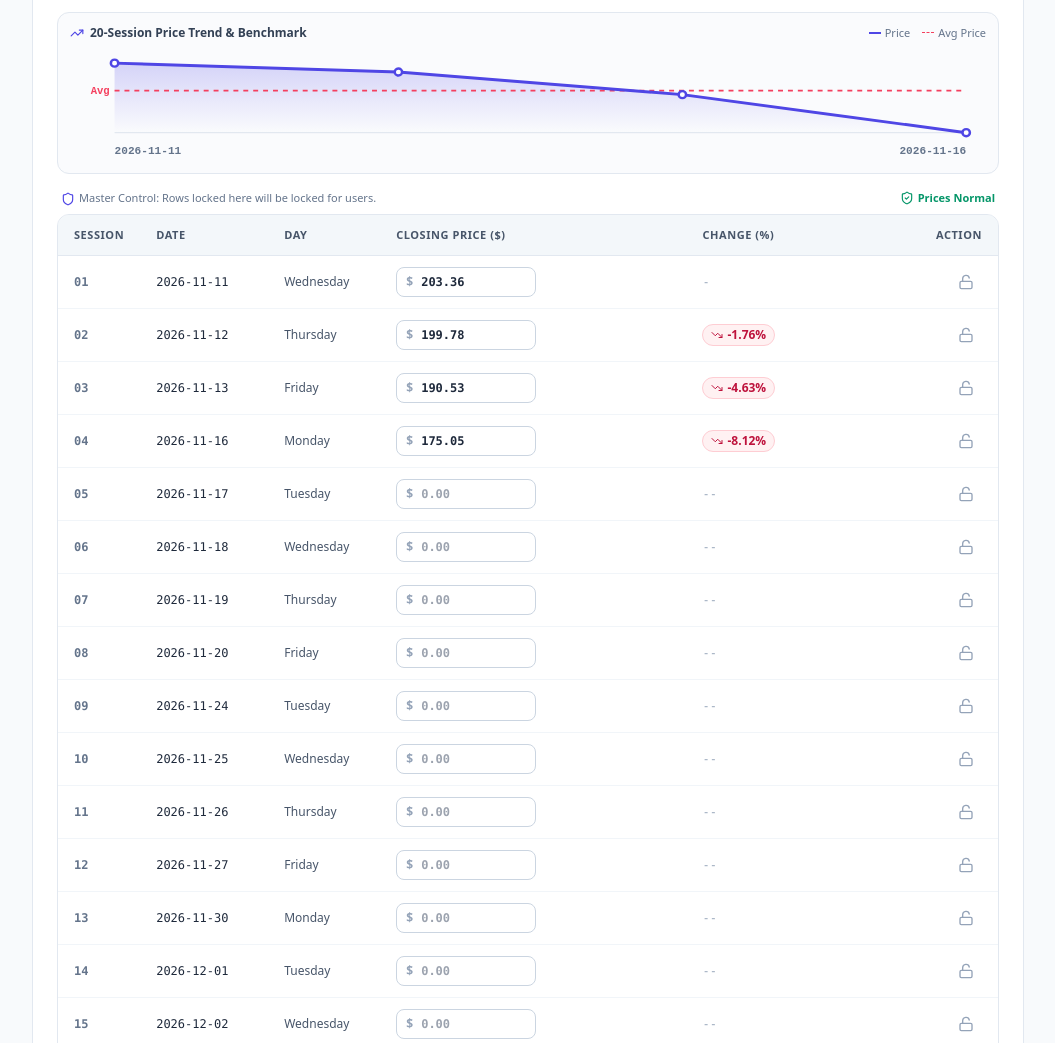
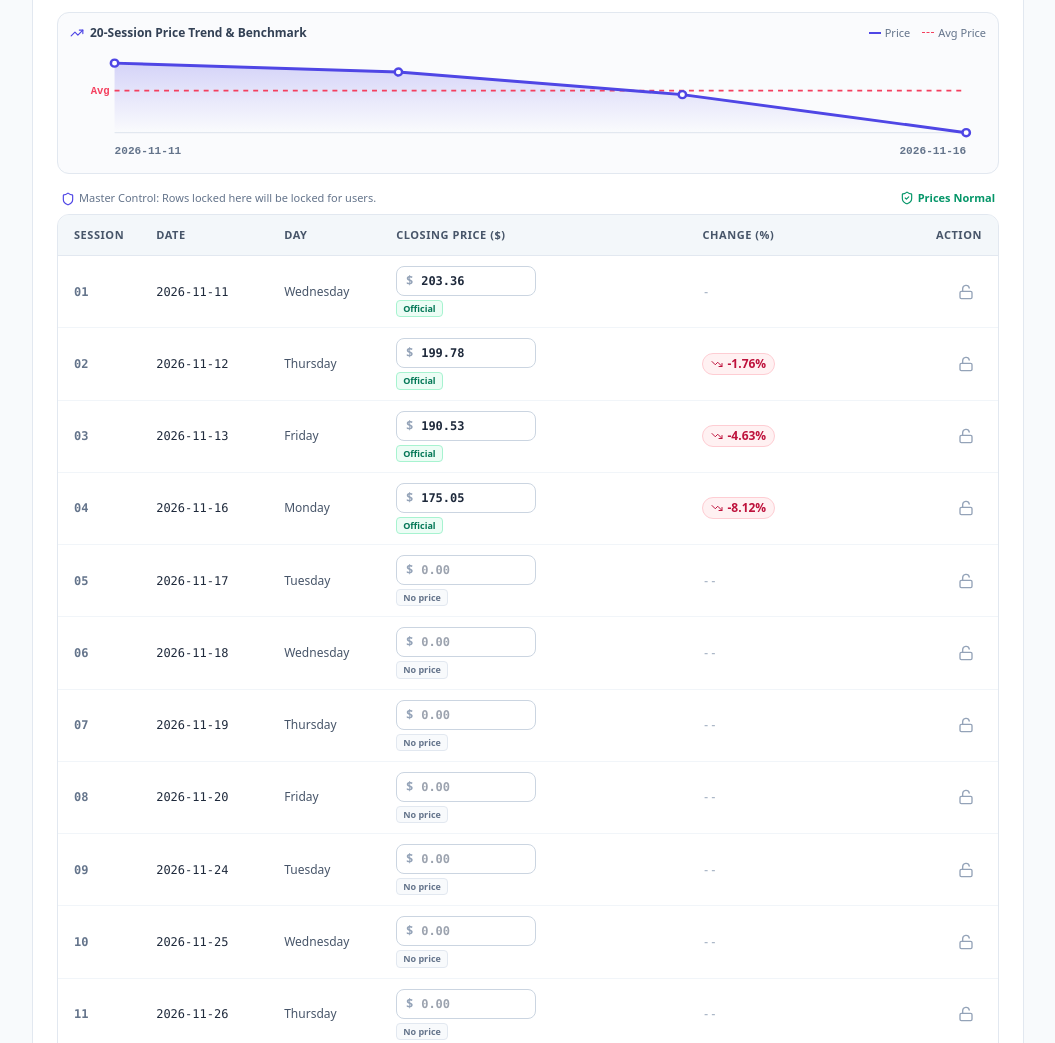
Before and after one commit to Namvo0101/App, a plain HTML site: page apps/admin_cycle_manager.html in a window 1280 px wide. Shown: the part 647-1690 px from the top of the page, without its empty margins (112-1167 px from the left). Drawn offline with nearby package versions, Linux system fonts and the light colour scheme.

Commit message:
Add files via upload

```diff
--- a/apps/admin_cycle_manager.html
+++ b/apps/admin_cycle_manager.html
@@ -1246,7 +1246,6 @@
       btnPushGit.classList.add('opacity-70');
 
       try {
-        await refreshAdminMarketPrices();
         const packageData = buildFullJsonPackage();
         const jsonContentStr = JSON.stringify(packageData, null, 2);
         const encodedContent = btoa(unescape(encodeURIComponent(jsonContentStr)));
@@ -1294,6 +1293,7 @@
 
         if (putRes.ok) {
           publishedAdminCycle = packageData.activeCycle;
+          saveAdminPriceDraft();
           const putData = await putRes.json();
           const shortSha = putData.commit ? putData.commit.sha.substring(0, 7) : 'OK';
           const msg = translations[currentLang].msgGitPushSuccess.replace('{sha}', shortSha);
@@ -1318,7 +1318,7 @@
     }
 
     // Auto Load history_data.json on startup & Reload
-    async function autoLoadHistoryDataJson(silent = false) {
+    async function autoLoadHistoryDataJson(silent = false, restoreDraft = false) {
       try {
         const res = await fetch(`./history_data.json?v=${Date.now()}`, { cache: 'no-store' });
         if (res.ok) {
@@ -1340,10 +1340,12 @@
               adminHistory = payload.history;
               loadedQuarters = adminHistory.length;
             }
-            if (payload.activeCycle && Array.isArray(payload.activeCycle.sessions)) {
-              loadActiveCycleFromPackage(payload.activeCycle);
-            }
           }
+
+          const publishedCycle = payload?.activeCycle && Array.isArray(payload.activeCycle.sessions) ? payload.activeCycle : null;
+          const draft = restoreDraft ? readAdminPriceDraft(publishedCycle) : null;
+          if (draft) marketPriceFeed = draft.marketPriceFeed || null;
+          if (draft || publishedCycle) loadActiveCycleFromPackage(draft?.cycle || publishedCycle, publishedCycle);
 
           sortAdminHistory();
           renderHistoryList();
@@ -1368,9 +1370,9 @@
       return false;
     }
 
-    function loadActiveCycleFromPackage(cycle) {
+    function loadActiveCycleFromPackage(cycle, publishedCycle = cycle) {
       if (!cycle || !Array.isArray(cycle.sessions)) return;
-      publishedAdminCycle = cycle;
+      publishedAdminCycle = publishedCycle;
 
       const startDate = parseISODate(cycle.startDate);
       const endDate = parseISODate(cycle.endDate);
@@ -1428,27 +1430,54 @@
       };
     }
 
+    function saveAdminPriceDraft() {
+      const cycle = getAdminPriceCycle();
+      if (!cycle) return;
+      try {
+        localStorage.setItem('NAV_ADMIN_PRICE_DRAFT', JSON.stringify({
+          schemaVersion: 1, publishedCycle: publishedAdminCycle, cycle, marketPriceFeed
+        }));
+      } catch (err) {
+        console.warn('Admin price draft could not be saved:', err);
+      }
+    }
+
+    function readAdminPriceDraft(publishedCycle) {
+      try {
+        const draft = JSON.parse(localStorage.getItem('NAV_ADMIN_PRICE_DRAFT'));
+        if (draft?.schemaVersion !== 1 || !draft.cycle?.id || !Array.isArray(draft.cycle.sessions)) return null;
+        // A newly published Admin package takes precedence over drafts based on an older package.
+        if (publishedCycle !== undefined && JSON.stringify(draft.publishedCycle) !== JSON.stringify(publishedCycle)) return null;
+        return draft;
+      } catch {}
+      return null;
+    }
+
     function updateMarketPriceStatus() {
       StockPriceSync.renderStatus(document.getElementById('market-price-status'), getAdminPriceCycle(),
         task2Sessions, marketPriceFeed, currentLang, marketFeedUnavailable);
-    }
-
-    function refreshAdminMarketPrices(background = false) {
+      StockPriceSync.renderPriceBadges(getAdminPriceCycle(), task2Sessions, marketPriceFeed, currentLang, marketFeedUnavailable);
+    }
+
+    function refreshAdminMarketPrices() {
       if (marketRefreshInProgress) return marketRefreshPromise;
-      if (background && document.activeElement?.matches?.('input, textarea, select')) return;
       marketRefreshInProgress = true;
+      const draftAtRequest = JSON.stringify(task2Sessions);
       marketRefreshPromise = (async () => {
       try {
         marketPriceFeed = await StockPriceSync.fetchFeed();
         marketFeedUnavailable = false;
         const cycle = getAdminPriceCycle();
-        if (cycle && !isTask2Finalized && StockPriceSync.matches(cycle, marketPriceFeed)) {
+        if (cycle && !isTask2Finalized && StockPriceSync.matches(cycle, marketPriceFeed)
+          && JSON.stringify(task2Sessions) === draftAtRequest) {
           const before = JSON.stringify(task2Sessions);
-          task2Sessions = cycle.sessions.map(slot => {
+          const nextSessions = cycle.sessions.map(slot => {
             const merged = StockPriceSync.mergeSession(cycle, slot, slot, marketPriceFeed);
             return { ...merged, date: parseISODate(slot.dateIso) };
           });
-          if (JSON.stringify(task2Sessions) !== before) {
+          // Do not detach input/lock handlers from the active rows on an identical refresh.
+          if (JSON.stringify(nextSessions) !== before) {
+            task2Sessions = nextSessions;
             calculateTask2Stats();
             renderTask2Table();
           }
@@ -1457,6 +1486,7 @@
         marketFeedUnavailable = true;
       } finally {
         marketRefreshInProgress = false;
+        saveAdminPriceDraft();
         updateMarketPriceStatus();
       }
       })();
@@ -1510,6 +1540,8 @@
         });
         calculateTask2Stats();
         updateRowPercentageChangesAndValidation();
+        updateMarketPriceStatus();
+        saveAdminPriceDraft();
         showToast(currentLang === 'vi' ? `Đã dán dữ liệu cho ${lines.length} phiên!` : `Pasted ${lines.length} prices from clipboard!`);
       }
     }
@@ -1570,8 +1602,10 @@
                     ? 'bg-slate-100/80 border-slate-200 text-slate-500 cursor-not-allowed select-none'
                     : 'bg-white border-slate-300 hover:border-indigo-400 focus:border-indigo-500 focus:ring-1 focus:ring-indigo-100'
                 }"
+                aria-describedby="price-kind-${idx}"
               />
             </div>
+            <div id="price-kind-${idx}" class="mt-1 max-w-[140px] leading-tight" aria-live="polite"></div>
           </td>
           <td class="py-2.5 px-3 sm:px-4" id="badge-change-${idx}">
             ${changeBadgeHtml}
@@ -1599,11 +1633,12 @@
           inputEl.addEventListener('input', (e) => {
             if (s.locked || isTask2Finalized) return;
             const raw = e.target.value;
-            s.price = (raw !== '' && !isNaN(raw)) ? parseFloat(raw) : null;
+            s.price = StockPriceSync.price(raw);
             s.manualOverride = true;
             calculateTask2Stats();
             updateRowPercentageChangesAndValidation();
             updateMarketPriceStatus();
+            saveAdminPriceDraft();
           });
 
           inputEl.addEventListener('blur', (e) => {
@@ -1644,11 +1679,13 @@
               }
               lucide.createIcons();
             }
+            saveAdminPriceDraft();
           });
         }
       });
 
       updateRowPercentageChangesAndValidation();
+      updateMarketPriceStatus();
       lucide.createIcons();
     }
 
@@ -2076,6 +2113,7 @@
             formatDateKey(task1Result.endDate)
           );
         }
+        saveAdminPriceDraft();
       });
     }
 
@@ -2111,6 +2149,7 @@
       calculateTask2Stats();
       renderTask2Table();
       task2Panel.scrollIntoView({ behavior: 'smooth', block: 'start' });
+      saveAdminPriceDraft();
 
       const msg = translations[currentLang].msgLoadedSessions
         .replace('{quarter}', task1Result.quarter)
@@ -2120,10 +2159,10 @@
 
     btnFinalizeCycle.addEventListener('click', async () => {
       if (!task2Sessions || task2Sessions.length === 0) return;
-      if (!isTask2Finalized) await refreshAdminMarketPrices();
       isTask2Finalized = !isTask2Finalized;
       updateFinalizedUI();
       renderTask2Table();
+      saveAdminPriceDraft();
       showToast(isTask2Finalized ? translations[currentLang].badgeFinalized : translations[currentLang].btnUnfinalizeCycle);
     });
 
@@ -2152,6 +2191,7 @@
         calculateTask2Stats();
         updateRowPercentageChangesAndValidation();
         updateMarketPriceStatus();
+        saveAdminPriceDraft();
 
         if (clearedCount === 0 && lockedCount > 0) {
           showToast(currentLang === 'vi' ? 'Tất cả các dòng đều đã bị khóa, không có nội dung nào bị xóa!' : 'All rows are locked, no content was cleared!');
@@ -2165,8 +2205,6 @@
 
     btnSaveHistory.addEventListener('click', async () => {
       if (!task1Result || !task2Sessions || task2Sessions.length === 0) return;
-      await refreshAdminMarketPrices();
-
       createBackupSnapshot(editingRecordId ? "Before updating record" : "Before adding new quarter");
 
       const stats = calculateTask2Stats();
@@ -2214,6 +2252,7 @@
 
       editingRecordId = null;
       isTask2Finalized = true;
+      saveAdminPriceDraft();
       updateFinalizedUI();
       renderTask2Table();
       renderHistoryList();
@@ -2302,8 +2341,7 @@
       }, 200);
     }
 
-    btnExportJson.addEventListener('click', async () => {
-      await refreshAdminMarketPrices();
+    btnExportJson.addEventListener('click', () => {
       const packageData = buildFullJsonPackage();
       const jsonStr = JSON.stringify(packageData, null, 2);
       downloadFile('history_data.json', jsonStr, 'application/json');
@@ -2368,17 +2406,22 @@
       setLanguage(currentLang);
 
       // Fetch history_data.json
-      await autoLoadHistoryDataJson(false);
+      const loaded = await autoLoadHistoryDataJson(false, true);
+      if (!loaded) {
+        const draft = readAdminPriceDraft();
+        if (draft) {
+          marketPriceFeed = draft.marketPriceFeed || null;
+          loadActiveCycleFromPackage(draft.cycle, draft.publishedCycle);
+        }
+        marketFeedUnavailable = true;
+        updateMarketPriceStatus();
+      }
       document.getElementById('btn-refresh-market-prices').addEventListener('click', () => refreshAdminMarketPrices());
       document.getElementById('btn-reset-market-prices').addEventListener('click', async () => {
         if (isTask2Finalized || editingRecordId) return;
         task2Sessions.forEach(s => { if (!s.locked) s.manualOverride = false; });
         await refreshAdminMarketPrices();
       });
-      setInterval(() => refreshAdminMarketPrices(true), 60_000);
-      document.addEventListener('visibilitychange', () => {
-        if (!document.hidden) refreshAdminMarketPrices(true);
-      });
     });
   </script>
 </body>
--- a/apps/stock-price-sync.js
+++ b/apps/stock-price-sync.js
@@ -18,13 +18,63 @@
       && signature(cycle) === feed.scheduleKey && Array.isArray(feed.sessions));
   }
 
-  function mergeSession(cycle, published, local, feed) {
-    const apiRow = matches(cycle, feed)
-      ? feed.sessions.find(s => s.dateIso === published.dateIso && s.sessionNumber === published.sessionNumber)
-      : null;
+  function apiPriceFor(cycle, session, feed) {
+    if (!matches(cycle, feed)) return null;
+    const dateIso = session.dateIso || session.date?.toISOString?.().slice(0, 10);
+    const row = feed.sessions.find(s => s.dateIso === dateIso && s.sessionNumber === session.sessionNumber);
+    return price(row?.price);
+  }
+
+  function priceState(cycle, session, feed) {
+    const value = price(session.price);
+    const apiPrice = apiPriceFor(cycle, session, feed);
+    const kind = apiPrice === null ? (value === null ? 'empty' : 'estimate')
+      : value === null ? 'available' : value === apiPrice ? 'official' : 'manual';
+    return { kind, apiPrice };
+  }
+
+  function priceBadgeHtml(state, lang, unavailable = false) {
+    const vi = lang === 'vi';
+    const labels = vi
+      ? { official: 'Chính thức', estimate: 'Dự đoán', manual: 'Nhập tay', empty: 'Chưa có giá', available: 'Đã có giá đóng cửa' }
+      : { official: 'Official', estimate: 'Estimate', manual: 'Manual', empty: 'No price', available: 'Closing price available' };
+    const colors = {
+      official: 'bg-emerald-50 text-emerald-700 border-emerald-200',
+      available: 'bg-emerald-50 text-emerald-700 border-emerald-200',
+      estimate: 'bg-indigo-50 text-indigo-700 border-indigo-200',
+      manual: 'bg-amber-50 text-amber-700 border-amber-200',
+      empty: 'bg-slate-50 text-slate-500 border-slate-200'
+    };
+    const formatted = state.apiPrice === null ? null : new Intl.NumberFormat('en-US', {
+      minimumFractionDigits: 2, maximumFractionDigits: 8
+    }).format(state.apiPrice);
+    let title = formatted === null
+      ? (vi ? 'Chưa có giá đóng cửa API cho phiên này trong dữ liệu đã tải.' : 'No API closing price for this session in the loaded data.')
+      : (vi ? `Giá đóng cửa API: $${formatted}.` : `API closing price: $${formatted}.`);
+    if (state.kind === 'manual') title += vi
+      ? ' Giá trong ô do người dùng hoặc Admin giữ khác giá API.' : 'The value kept by the user or Admin differs from the API price.';
+    if (unavailable) title += vi
+      ? ' Chưa tải được dữ liệu mới; trạng thái dựa trên dữ liệu đã có.' : 'Update unavailable; status uses previously loaded data.';
+    const reference = ['manual', 'available'].includes(state.kind)
+      ? `<span class="block mt-0.5 text-[9px] text-slate-500">${vi ? 'Đóng cửa API' : 'API close'}: $${formatted}</span>` : '';
+    return `<span class="inline-flex items-center px-1.5 py-0.5 rounded border text-[9px] font-semibold ${colors[state.kind]}" title="${title}">${labels[state.kind]}</span>${reference}`;
+  }
+
+  function renderPriceBadges(cycle, sessions, feed, lang, unavailable) {
+    sessions.forEach((session, index) => {
+      const element = root.document?.getElementById(`price-kind-${index}`);
+      if (!element) return;
+      const state = priceState(cycle, session, feed);
+      const html = priceBadgeHtml(state, lang, unavailable);
+      if (element.innerHTML !== html) element.innerHTML = html;
+      element.setAttribute('data-price-kind', state.kind);
+    });
+  }
+
+  function mergeSession(cycle, published, local, feed, { applyApi = true } = {}) {
     const adminValue = price(published.price);
     const localValue = price(local?.price);
-    const apiValue = price(apiRow?.price);
+    const apiValue = applyApi ? apiPriceFor(cycle, published, feed) : null;
     // Inherited Admin locks must disappear when Admin unlocks the row.
     const userLocked = !!(local?.locked && !local.masterLocked);
     const locked = !!(published.locked || userLocked);
@@ -89,7 +139,7 @@
     if (reset) reset.title = vi ? 'Điền giá API vào các ô đang mở hoặc còn trống' : 'Apply API prices to open or empty cells';
   }
 
-  const api = { price, signature, matches, mergeSession, fetchFeed, renderStatus };
+  const api = { price, signature, matches, apiPriceFor, priceState, priceBadgeHtml, renderPriceBadges, mergeSession, fetchFeed, renderStatus };
   if (typeof module !== 'undefined' && module.exports) module.exports = api;
   root.StockPriceSync = api;
 })(globalThis);
```
Also changed, not shown: apps/Nav_record_stock.html (+28 -21 lines).
